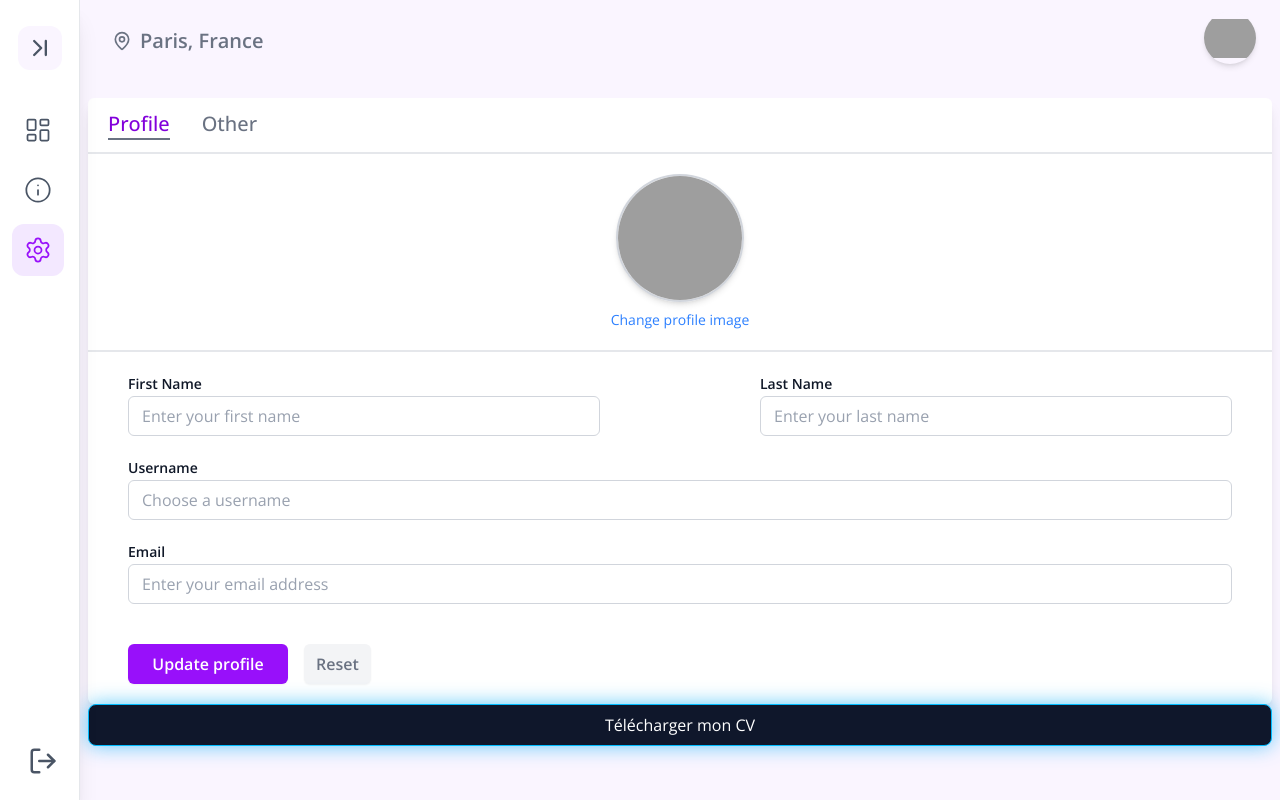
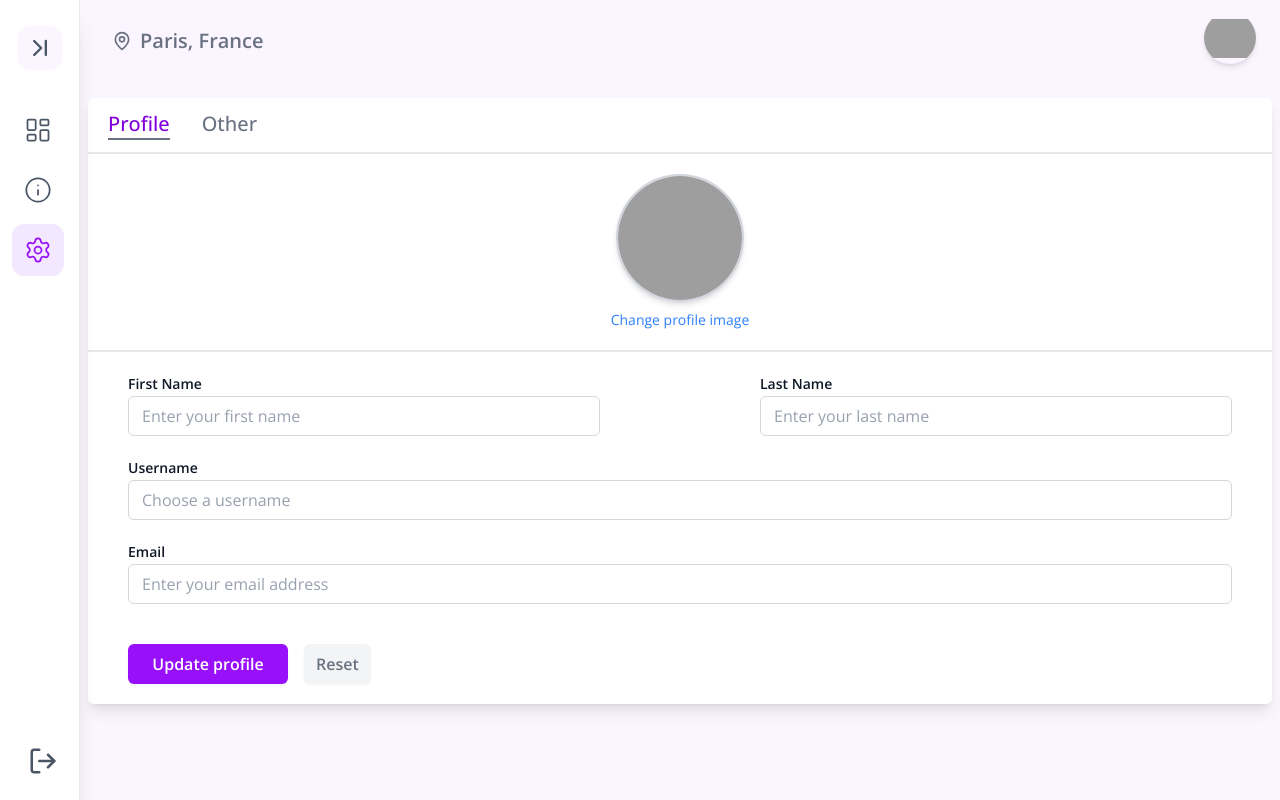
Before and after one commit to aminegitcode/AEROMIN, a React (Vite) app: page /settings in a window 1280 px wide. Built offline with nearby package versions, Linux system fonts and the light colour scheme; no server answers; grey boxes are pictures that could not be loaded; a web font is replaced by a local one.

Commit message:
delete unuseful code

```diff
--- a/src/pages/Settings.jsx
+++ b/src/pages/Settings.jsx
@@ -41,19 +41,6 @@ function Settings() {
           )}
         </div>
       </div>
-      <motion.button
-      className="relative px-6 py-2 rounded-lg text-white bg-slate-900 border border-sky-400"
-      animate={{
-        boxShadow: [
-          "0 0 10px rgba(56,189,248,0.9)",
-          "0 0 20px rgba(56,189,248,0.8)",
-          "0 0 10px rgba(56,189,248,0.9)",
-        ],
-      }}
-      transition={{ duration: 1, repeat: Infinity, ease: "easeInOut" }}
-    >
-      Télécharger mon CV
-    </motion.button>
 
     </div>
   );
```
